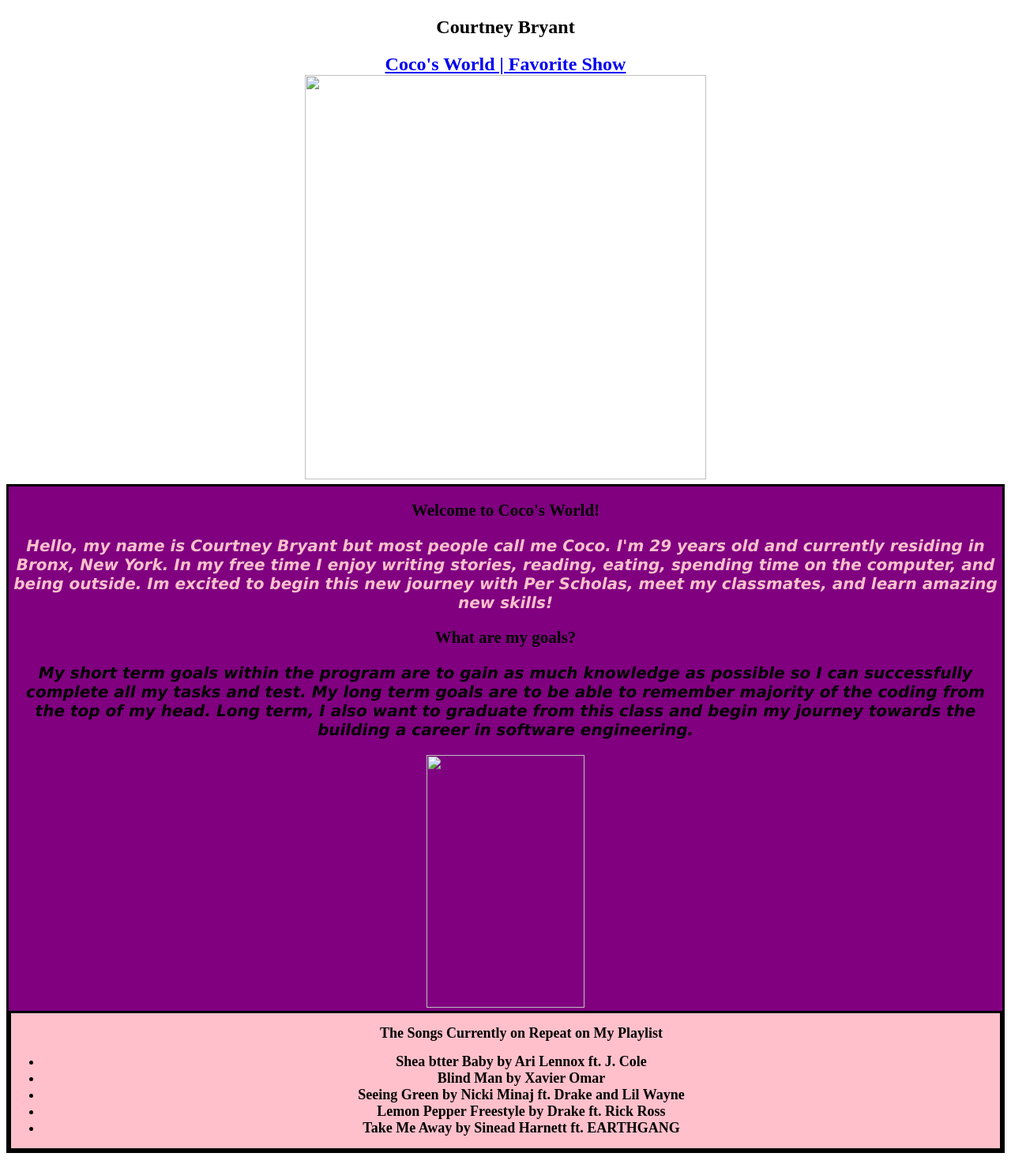
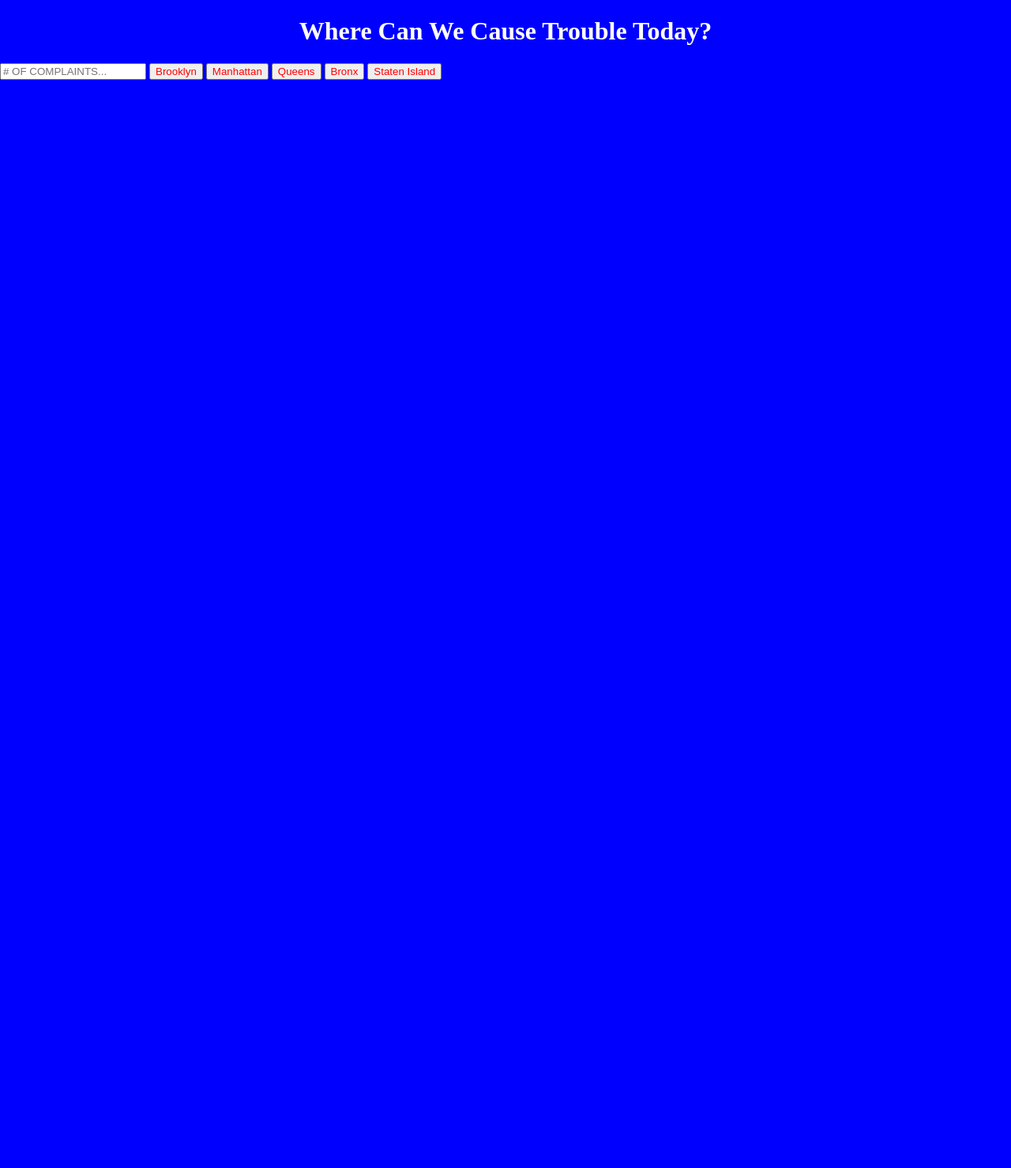
Before and after one commit to Mscourtneybryant/Mscourtneybryant, a plain HTML site: page index.html in a window 1280 px wide. Shown: the whole page at 79% size. After the commit the page ends 821 px from the top, so only its background shows below. Drawn offline with Linux system fonts and the light colour scheme.

Commit message:
Add files via upload

```diff
--- /dev/null
+++ b/app.js
@@ -0,0 +1,50 @@
+
+
+
+let buttons = document.querySelectorAll('.btn');
+let input = document.querySelector('#OfComplaints');
+
+button.forEach((btn) => {
+  btn.addEventListener('click', () => {
+    let inputValue = input.value;
+    let buttonValue = btn.value;
+    if (!inputValue) {
+
+      inputValue = 10;
+    }
+    nypdComplaints(inputValue, buttonValue);
+  });
+});
+
+function nypdComplaints(value, city) {
+  list.innerHTML = '';
+  fetch('https://data.cityofnewyork.us/resource/erm2-nwe9.json')
+    .then((response) => response.json())
+    .then((data) => {
+      if ((data = data.filter((data) => data.agency === 'input'))) {
+
+
+
+        for (i = 0; i < data.length; i++) {
+          let createTag = document.createElement('p');
+        }
+
+      }
+        filter((filterByAgency) => filterByAgency.agency === 'NYPD')
+        filter((filterByCity) => filterByCity.borough === city.toUpperCase())
+
+            let nypdResponse = document.querySelector('.response');
+            let response = document.querySelector('.response-container');
+            nypdResponse.addEventListener('click', () => {
+              response.classList.remove('response-container');
+            });
+
+            nypdResponse.addEventListener('mouseout', () => {
+              setTimeout(() => {
+                response.classList.add('response-container');
+              }, 500);
+            });
+          }
+
+    );
+   displayData(data)};
--- a/index.html
+++ b/index.html
@@ -1,102 +1,28 @@
 <!DOCTYPE html>
 <html>
-<head>
-     <link rel="stylesheet" type="text/css"
-     href="css/main.css">
-     <title>Courtney Bryant
-          <style>title{
-               text-align: center;
-               </title>
-          </style>
-</head>
-<h1>
-     <title>Courtney Bryant</title>
-     <h1>
-     	<h2> Courtney Bryant <h2>
-
-
-     <body>
-     	<nav>
-     		<a href="index.html">Coco's World |
-     		<a href="pages/stories.html">Favorite Show
-     		</a>
-               <style>nav{text-align: center;}
-          </style>
-     		</nav>
-               <center><img width="508" height="512" src="file:///C:/Users/13473/Per%20Scholas/Software%20Engineering/Pre%20Work/images/pink%20flower.jpg"><center>
-                    <div id="div2">
-                         <h2>Welcome to Coco's World!
-                         <style> h2{text-align: center;
-                              font-style: bold;
-
-                         }
-                    </style>
-               </h2>
-           <p id="para1">Hello, my name is Courtney Bryant but most people call me Coco. I'm 29 years old and currently residing in Bronx, New York. In my free time I enjoy writing stories, reading, eating, spending time on the computer, and being outside. Im excited to begin this new journey with Per Scholas, meet my classmates, and learn amazing new skills!
-           </p>
-               <style type="text/css">
-               #para1{color:pink;
-                    text-align: center;
-                    font-style: italic;
-                    font-style: bold;
-                    font-size: 20px;
-                    font-family: verdana;
-               }
-                    #para2{ color: black;
-                         text-align: center;
-                         font-style: italic;
-                         font-style: bold;
-                         font-size: 20px;
-                         font-family: verdana;
-          </style>
-          <div>
-               <h2>What are my goals?</h2>
-
-
-                         <p id="para2">My short term goals within the program are to gain as much knowledge as possible so I can successfully complete all my tasks and test. My long term goals are to be able to remember majority of the coding from the top of my head. Long term, I also want to graduate from this class and begin my journey towards the building a career in software engineering.
-               </p>
-          </div2>
-
-          		<a href="https://www.sensationalcolor.com/meaning-of-pink/">
-                         <center><img width="200" height="320" src="file:///C:/Users/13473/Downloads/IMG_1208%20(2).jpg"><center>
-                         </a>
-                    <div id="div1">
-                         <style type="text/css">
-                         div{
-                         position:relative}
-                         #div1{
-                              position: static;
-                         }
-                    </style>
-          		<ul>
-
-          			<h2>The Songs Currently on Repeat on My Playlist
-                                   <h2>
+    <body>
+    <head>
+        <link rel="stylesheet" href="styless.css"/>
+        <script defer src="app.js"></script>
+        </head>
 
 
 
-          		<li>
-                    Shea btter Baby by Ari Lennox ft. J. Cole
 
-          			   <li>Blind Man by Xavier Omar
-          					<li>Seeing Green by Nicki Minaj ft. Drake and Lil Wayne
-          						<li>Lemon Pepper Freestyle by Drake ft. Rick Ross
-          							<li>Take Me Away by Sinead Harnett ft. EARTHGANG
-          						<ul>
-                                                                      </div>
-                                        <style type="text/css">
-                                        #div1{background-color: pink;}
-                                        #div1{border: solid;
-                                             font-size: 12px;
-                                             text-align: center;
-                                        }
-                                        #div2{background-color: purple;
-                                             border-style: solid;
-                                             font-size: 14px;
-                                             text-align: center;
+<h1>Where Can We Cause Trouble Today?</h1>
 
-                         }
+<p>
+    <input type = "text" placeholder = "# OF COMPLAINTS...">
 
-                                   </style>
-          </body>
-          </html>
+
+<button onclick = "brooklynCompaints">Brooklyn</button>
+<button onclick = "brooklynCompaints">Manhattan</button>
+<button onclick = "brooklynCompaints">Queens</button>
+<button onclick = "brooklynCompaints">Bronx</button>
+<button onclick = "brooklynCompaints">Staten Island</button>
+</p>
+
+
+
+    </body>
+</html>
--- /dev/null
+++ b/styless.css
@@ -0,0 +1,14 @@
+body {
+    margin: 0;
+    background-color: blue;
+    height: 100vh;
+    color: white;
+    font-style: tahoma;
+}
+h1 {
+   text-align: center;
+   font-style: tahoma;}
+
+button {
+    color: red;
+}
```
